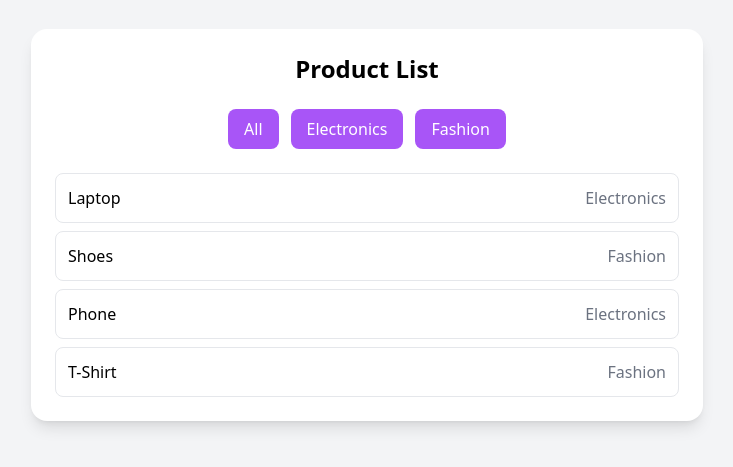
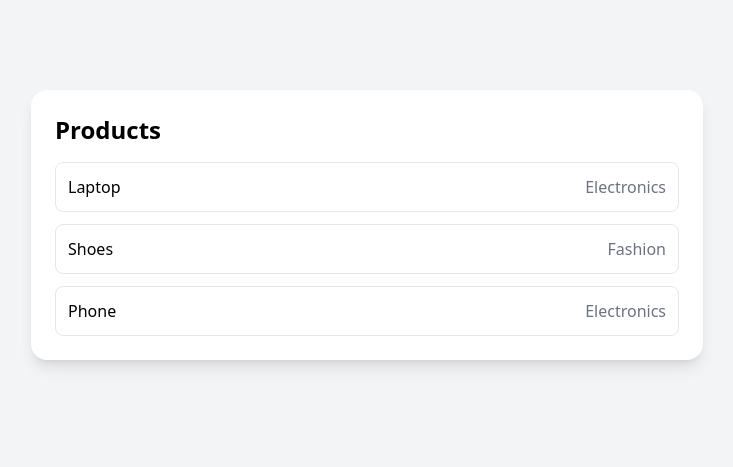
Before and after one commit to Cabdinasir64/Hooks, a React (Vite) app: page / in a window 1280 px wide. Shown: the part 175-642 px from the top of the page, without its empty margins (273-1006 px from the left). Built offline with nearby package versions, Linux system fonts and the light colour scheme.

Commit message:
this is the conntect usecontect4

```diff
--- a/src/App.jsx
+++ b/src/App.jsx
@@ -1,8 +1,10 @@
-import UseContext3  from './useContext/usecontext3';
+import UseContext4 from './useContext/usecontext4';
+function App() {
 
-function App() {
+
   return (
-    <UseContext3/>
+     <UseContext4 />
+
   );
 }
 
```
